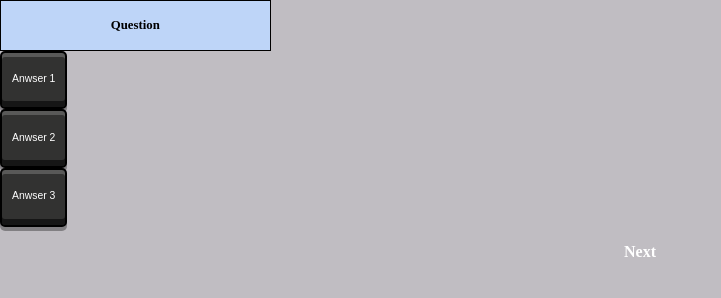
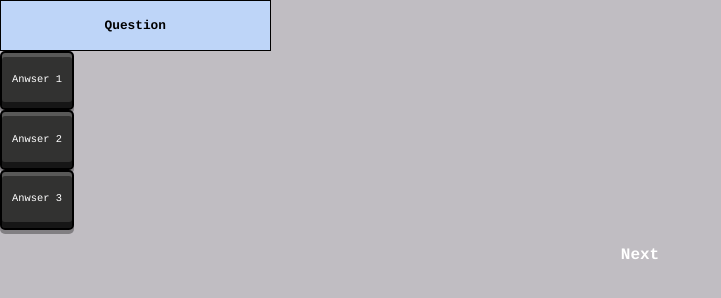
Before and after one commit to Ouss-tt/Gameboy-Design, a plain HTML site: page index.html in a window 1280 px wide. Shown: the whole page, without its empty margins (0-721 px from the left). Drawn offline with Linux system fonts and the light colour scheme.

Commit message:
Update styles.css

```diff
--- a/styles.css
+++ b/styles.css
@@ -1,3 +1,12 @@
+@font-face {
+    font-family: 'Courier';
+    src: url('Courier\ Prime.ttf') format('truetype');
+    font-weight: normal;
+    font-style: normal;
+}
+:root {
+    --main-font: 'Courier', sans-serif;
+}
 body{
     margin: 0;
     padding: 0;
```
